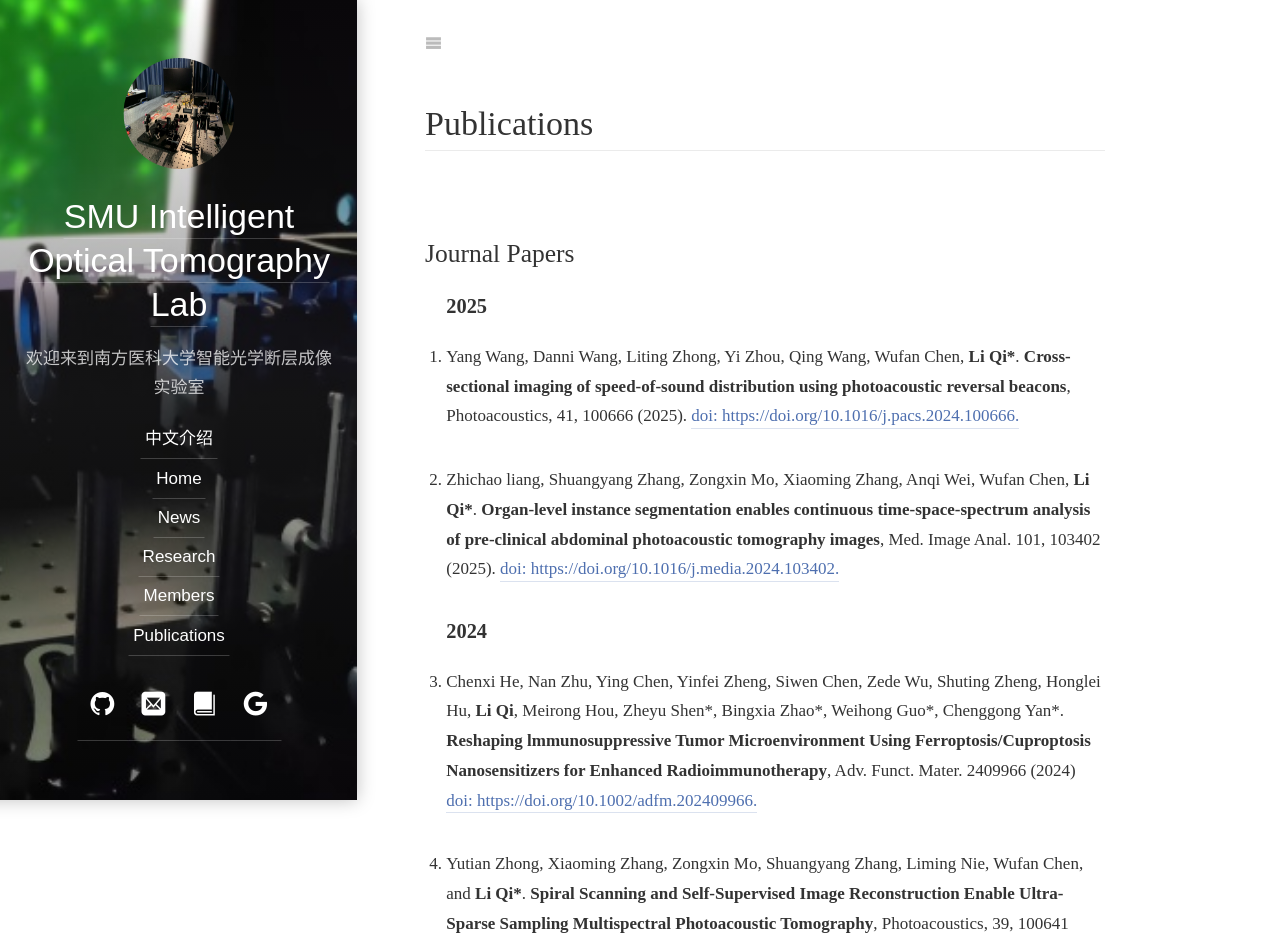
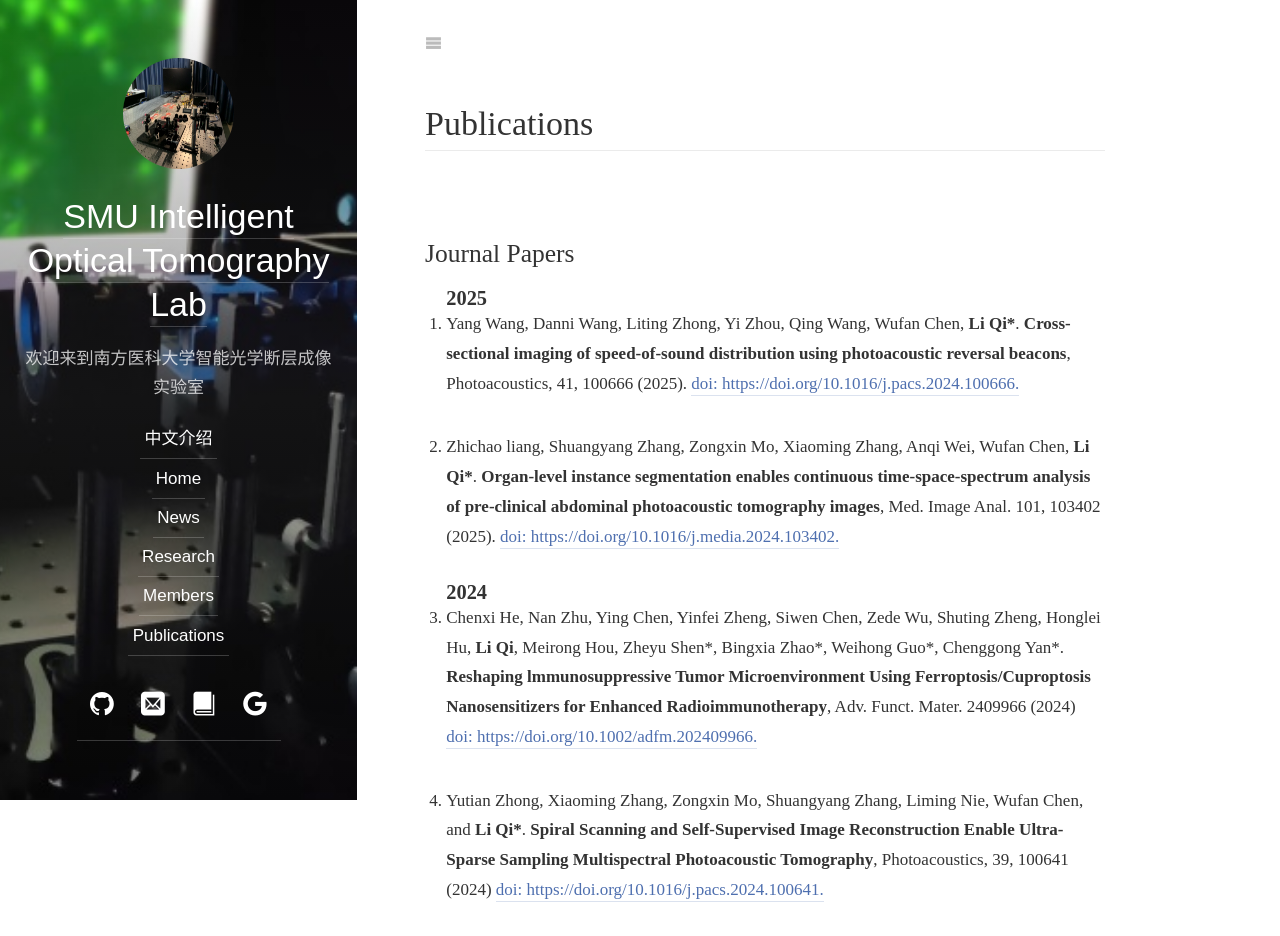
Before and after one commit to smu-iotlab/smu-iotlab.github.io, a plain HTML site: page publications/index.html in a window 1280 px wide. Shown: the top 936 px of the page. Drawn offline with Linux system fonts and the light colour scheme; some icons are missing; files whose address does not match are found by name.

Commit message:
Update index.html

```diff
--- a/publications/index.html
+++ b/publications/index.html
@@ -195,6 +195,16 @@ Powered by Hydejack v8.4.0 <https://hydejack.com/>
   </header>
 
 <style>
+  .bibliography p {
+    margin-bottom: 0.1em; /* 修改p标签下边距 */
+    margin-top: 0.1em; /* 修改p标签上边距 */
+    line-height: 0.9;    /* 减小段落行高 */
+  }
+  .bibliography li {
+      margin-bottom: 0.1em; /* 修改li标签下边距 */
+      margin-top: 0.1em; /* 修改li标签上边距 */
+      padding: 0;   /* 移除li标签内边距 */
+  }
  .bibliography br {
         line-height: 0.1; /* 控制 br 标签的行高，减少它带来的间距 */
   }
```
